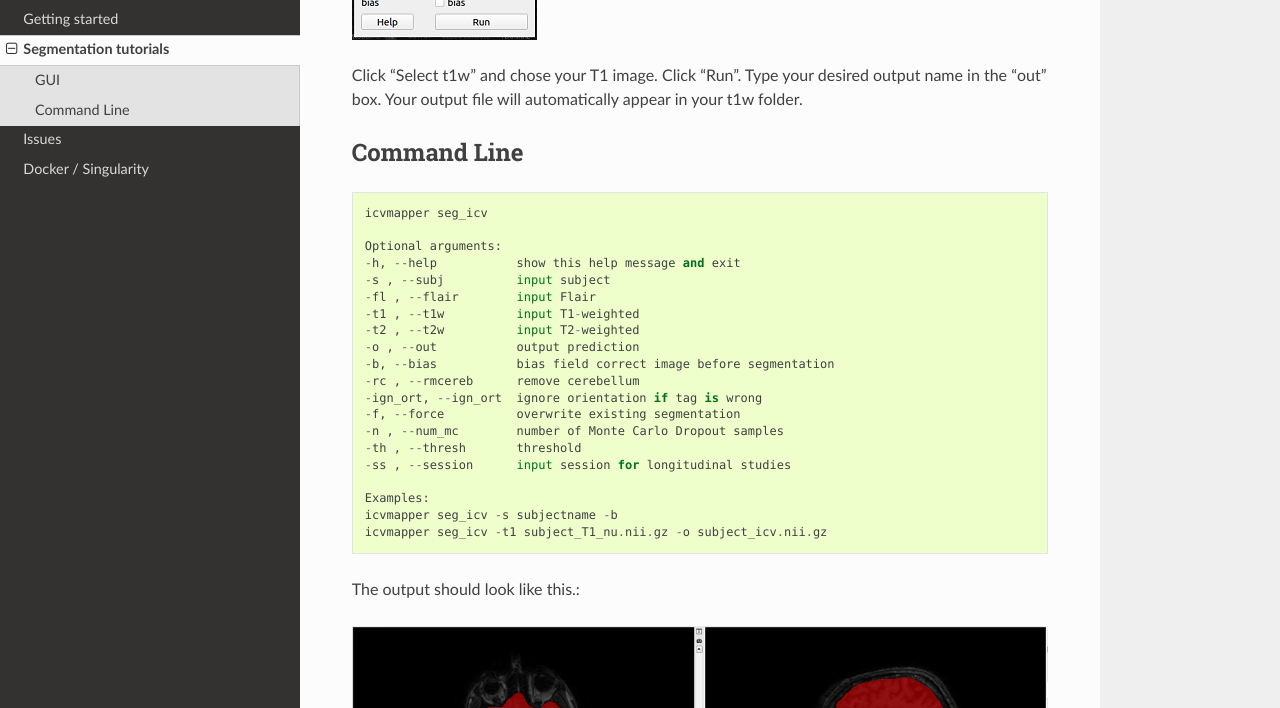
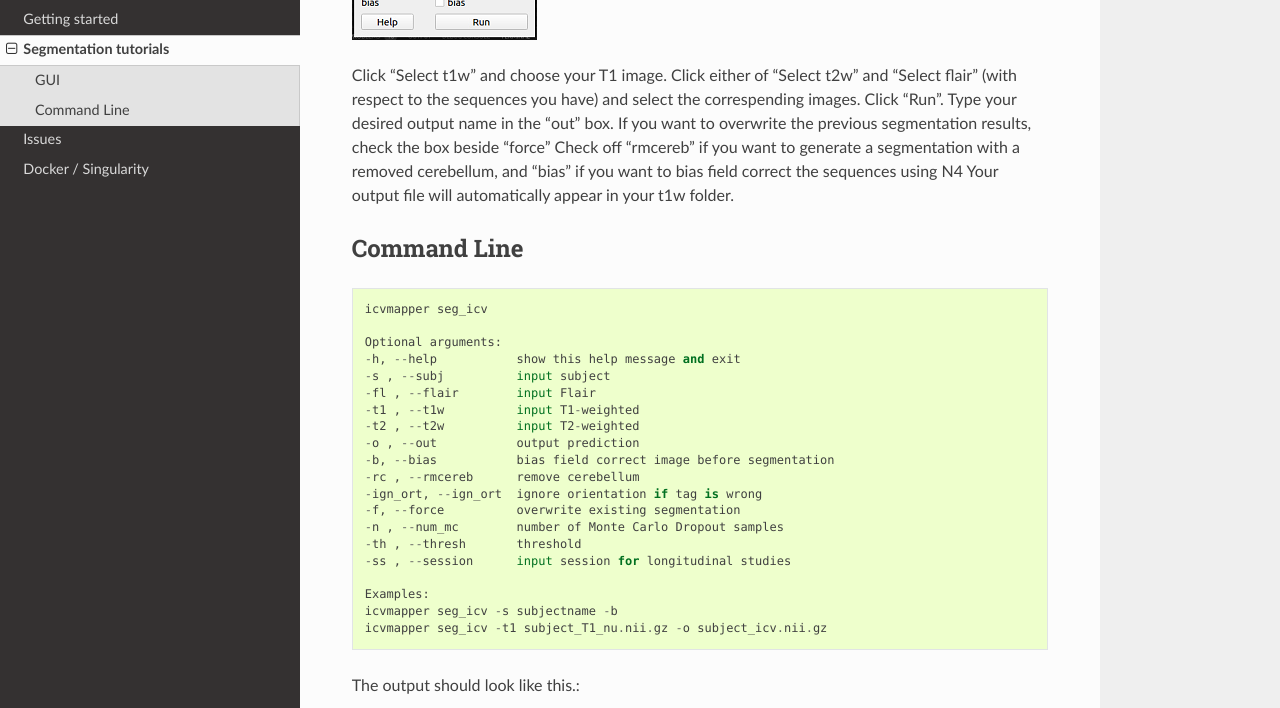
Before and after one commit to AICONSlab/iCVMapp3r, a Sphinx documentation site: the page built from docs/icv_seg.md, in a window 1280 px wide and 900 px high, scrolled down 732 px, cut to the strip 192-900 px from the top of the window. Built offline with Sphinx 7.4.7 and the Read the Docs theme 2.0.0, drawn with Linux system fonts in a browser that asks for light colours.

Commit message:
updating docs

```diff
--- a/docs/icv_seg.md
+++ b/docs/icv_seg.md
@@ -14,8 +14,12 @@ After opening the iCVMapper GUI, click "ICV" under the "Segmentation" tab. Wait
 
 ![icv pop up window](images/icvmapper_seg_popup.png)
 
-Click "Select t1w" and chose your T1 image. Click "Run".
+Click "Select t1w" and choose your T1 image.
+Click either of "Select t2w" and "Select flair" (with respect to the sequences you have) and select the correspending images.
+Click "Run".
 Type your desired output name in the "out" box.
+If you want to overwrite the previous segmentation results, check the box beside "force"
+Check off "rmcereb" if you want to generate a segmentation with a removed cerebellum, and "bias" if you want to bias field correct the sequences using N4
 Your output file will automatically appear in your t1w folder.
 
 
--- a/docs/index.rst
+++ b/docs/index.rst
@@ -9,7 +9,7 @@ Welcome to iCVMapp3r's documentation!
 *iCVMapp3r* (pronounced icvmapper) is a CNN-based segmentation technique of the intracranial volume (ICV)
 using MRI images from BrainLab.
 It can deal with brains with extensive atrophy and segments the ICV in seconds.
-It uses a T1-weighted image as the only input and segments both with-skull and skull-stripped images.
+It can segment the ICV with either T1-weighted image as the only input, or with different combinations involving a T1, T2, and FLAIR image.
 
 .. image:: images/graph_abstract.png
     :width: 550px
```
